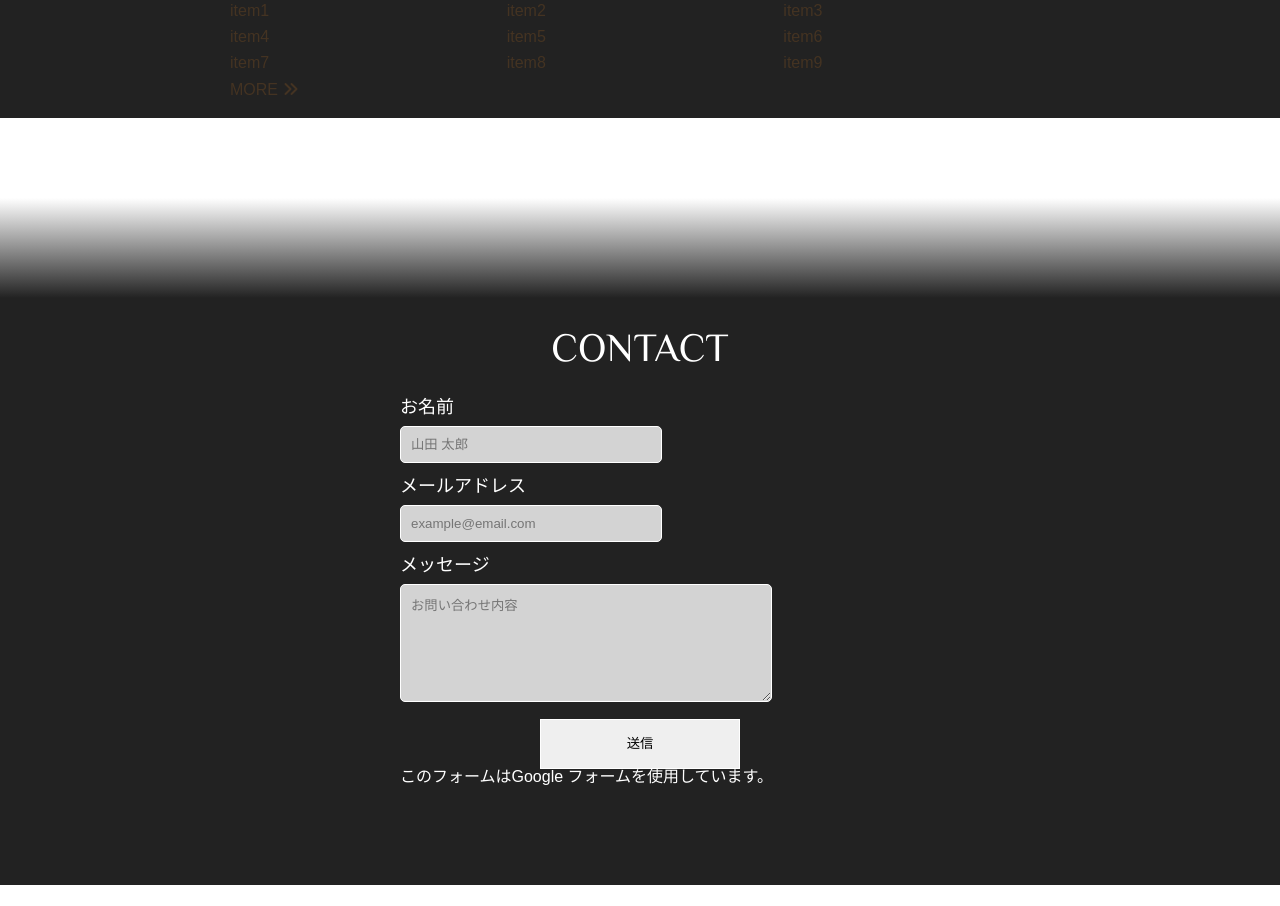
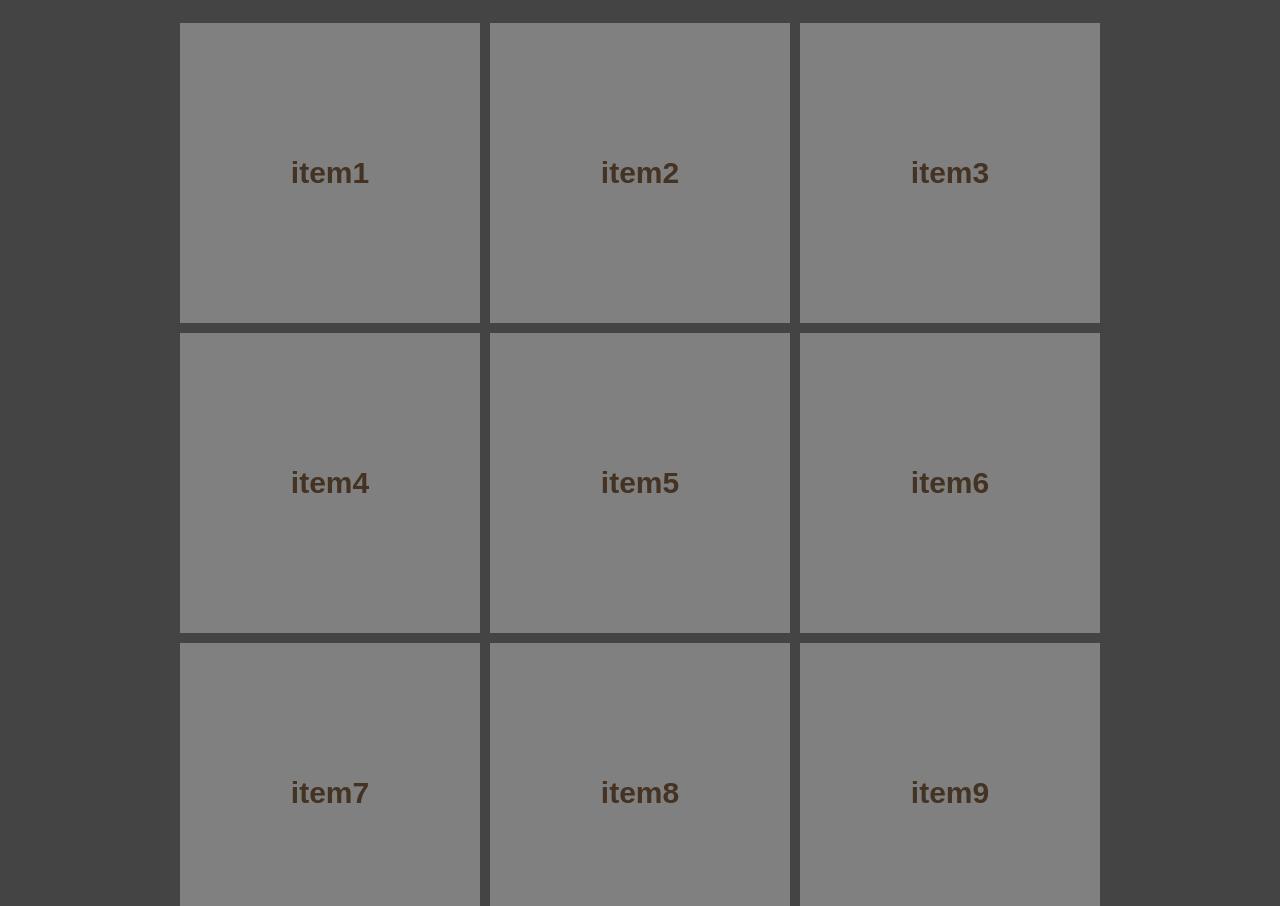
Before and after one commit to Yoshiyuki-Yano/Portfolio, a plain HTML site: page index.html in a window 1280 px wide. Shown: the part 1894-2800 px from the top of the page. Drawn offline with Linux system fonts and the light colour scheme.

Commit message:
Update styles.css

```diff
--- a/css/styles.css
+++ b/css/styles.css
@@ -20,14 +20,12 @@ time, mark, audio, video {
 	font-size: 100%;
 	font: inherit;
 	vertical-align: baseline;
+  scroll-behavior: smooth;
 }
 /* HTML5 display-role reset for older browsers */
 article, aside, details, figcaption, figure,
 footer, header, hgroup, menu, nav, section {
 	display: block;
-}
-body {
-	line-height: 1;
 }
 ol, ul {
   list-style: none;
@@ -48,6 +46,7 @@ body {
   font-size: 100%;
   font-family: "Yu Gothic Medium","游ゴシック Midium",YuGothic,"游ゴシック体","ヒラギノ角ゴ Pro W3",sans-serif;
   color: #432;
+  line-height: 1;
 }
 
 a {
@@ -67,11 +66,17 @@ img {
 }
 
 .header-bg {
-    background: rgba(179, 179, 179, .65);
+  background: rgba(179, 179, 179, .55);
   padding-top: 16px;
   padding-bottom: 16px;
   border-bottom: solid 1px rgba(4,3,2,.2);
 }
+
+.header-bg:hover {
+  background: rgba(179, 179, 179, .9);
+  transition: .3s;
+}
+
 
   .page-header {
   display: flex;
@@ -83,6 +88,7 @@ img {
 
 .page-header a:hover {
   color: #ddd;
+  transition: .3s;
 }
 
 .page-header h1 {
@@ -277,6 +283,7 @@ img {
 .about-img {
   text-align: center;
   background: linear-gradient(180deg, #fff 0%, #fff 50%, #222 50%, #222 100%);
+  object-fit: cover;
 }
 
 .about-img img {
@@ -319,27 +326,127 @@ img {
   margin: 30px;
 }
 
-
 .works-contents {
-  background: #222;
-  padding: 10px;
+  background: #444;
+  display: flex;
 }
 
 .works-item-bg {
-  margin: auto;
-  max-width: 820px;
+  position: relative;
+  margin: 0 auto;
   display: grid;
-  grid-template-columns: repeat(auto-fit, minmax(260px, 1fr));
-  gap: 10px;
-  margin-top: 10px;
-  margin-bottom: 10px;
+  grid-template:
+  ".... .... ...." 40px
+  ".... item1 ...." 300px
+  ".... .... ...." 10px
+  ".... item2 ...." 300px
+  ".... .... ...." 10px
+  ".... item3 ...." 300px
+  ".... .... ...." 10px
+  ".... item4 ...." 300px
+  ".... .... ...." 10px
+  ".... item5 ...." 300px
+  ".... .... ...." 10px
+  ".... item6 ...." 300px
+  ".... .... ...." 10px
+  ".... item7 ...." 300px
+  ".... .... ...." 10px
+  ".... item8 ...." 300px
+  ".... .... ...." 10px
+  ".... item9 ...."300px
+  ".... .... ...." 30px
+  ".... .... more" 50px
+  ".... .... ...."40px
+  / 40px 300px 40px;
 }
 
-.works-item {
-  background: #fff;
-  align-content: center;
-  text-align: center;
+.item1 {
+  grid-area: item1;
 }
+.item2 {
+  grid-area: item2;
+}
+.item3 {
+  grid-area: item3;
+}
+.item4 {
+  grid-area: item4;
+}
+.item5 {
+  grid-area: item5;
+}
+.item6 {
+  grid-area: item6;
+}
+.item7 {
+  grid-area: item7;
+}
+.item8 {
+  grid-area: item8;
+}
+.item9 {
+  grid-area: item9;
+}
+.more-nav {
+  grid-area: more;
+}
+
+.item1,
+.item2,
+.item3,
+.item4,
+.item5,
+.item6,
+.item7,
+.item8,
+.item9 {
+  background: gray;
+  position: relative;
+  text-decoration: none;
+}
+
+.item1:hover,
+.item2:hover,
+.item3:hover,
+.item4:hover,
+.item5:hover,
+.item6:hover,
+.item7:hover,
+.item8:hover,
+.item9:hover {
+  background: #ccc;
+  border-bottom: none;
+  transform: scale(1.05);
+  transition: 300ms;
+}
+
+.item1 p,
+.item2 p,
+.item3 p,
+.item4 p,
+.item5 p,
+.item6 p,
+.item7 p,
+.item8 p,
+.item9 p {
+  position: absolute;
+  top: 50%;
+  left: 50%;
+  transform: translateY(-50%) translateX(-50%);
+  -webkit-transform: translateY(-50%) translateX(-50%);
+  font-size: 30px;
+  font-weight: bold;
+}
+
+.more-nav {
+  color: #fff;
+  font-size: 20px;
+}
+
+.more-nav:hover {
+  color: rgb(50, 150, 200);
+}
+
 
 /* CONTACT */
 
@@ -411,12 +518,20 @@ input[type="submit"] {
   height: 50px;
   border: #fff solid 1px;
   padding: 10px 5px;
+  background: #222;
+  color: #fff;
 }
 
 .button:hover {
   background: #fff;
   color: #222;
   transition: .35s;
+}
+
+.form-info {
+  font-size: 12px;
+  margin-top: 30px;
+  text-align: center;
 }
 
 /* Footer */
@@ -461,6 +576,42 @@ footer div {
   }
 }
 
+@media (min-width: 690px) {
+  .works-item-bg {
+    grid-template:
+    ".... .... .... .... ...." 40px
+    ".... item1 .... item2 ...." 300px
+    ".... .... .... .... ...." 10px
+    ".... item3 .... item4 ...." 300px
+    ".... .... .... .... ...." 10px
+    ".... item5 .... item6 ...." 300px
+    ".... .... .... .... ...." 10px
+    ".... item7 .... item8 ...." 300px
+    ".... .... .... .... ...." 10px
+    ".... item9 .... .... ...." 300px
+    ".... .... .... .... ...." 30px
+    ".... .... .... .... more" 50px
+    ".... .... .... .... ...." 40px
+    / 40px 300px 10px 300px 40px;
+  }
+}
+
+@media (min-width: 1000px) {
+  .works-item-bg {
+    grid-template:
+    ".... .... ..... .... .... .... ...." 40px
+    ".... item1 .... item2 .... item3 ...." 300px
+    ".... ..... .... .... .... .... ...." 10px
+    ".... item4 .... item5 .... item6 ...." 300px
+    ".... ..... .... .... .... .... ...." 10px
+    ".... item7 .... item8 .... item9 ...." 300px
+    ".... ..... .... .... .... .... ...." 30px
+    ".... ..... .... .... .... .... more" 50px
+    ".... ..... .... .... .... .... ...." 40px
+    / 40px 300px 10px 300px 10px 300px 40px;
+  }
+}
+
 
 @media (min-width: 937px) {
   .wrapper {
```
Lines whose indentation alone changed are shown as unchanged.
